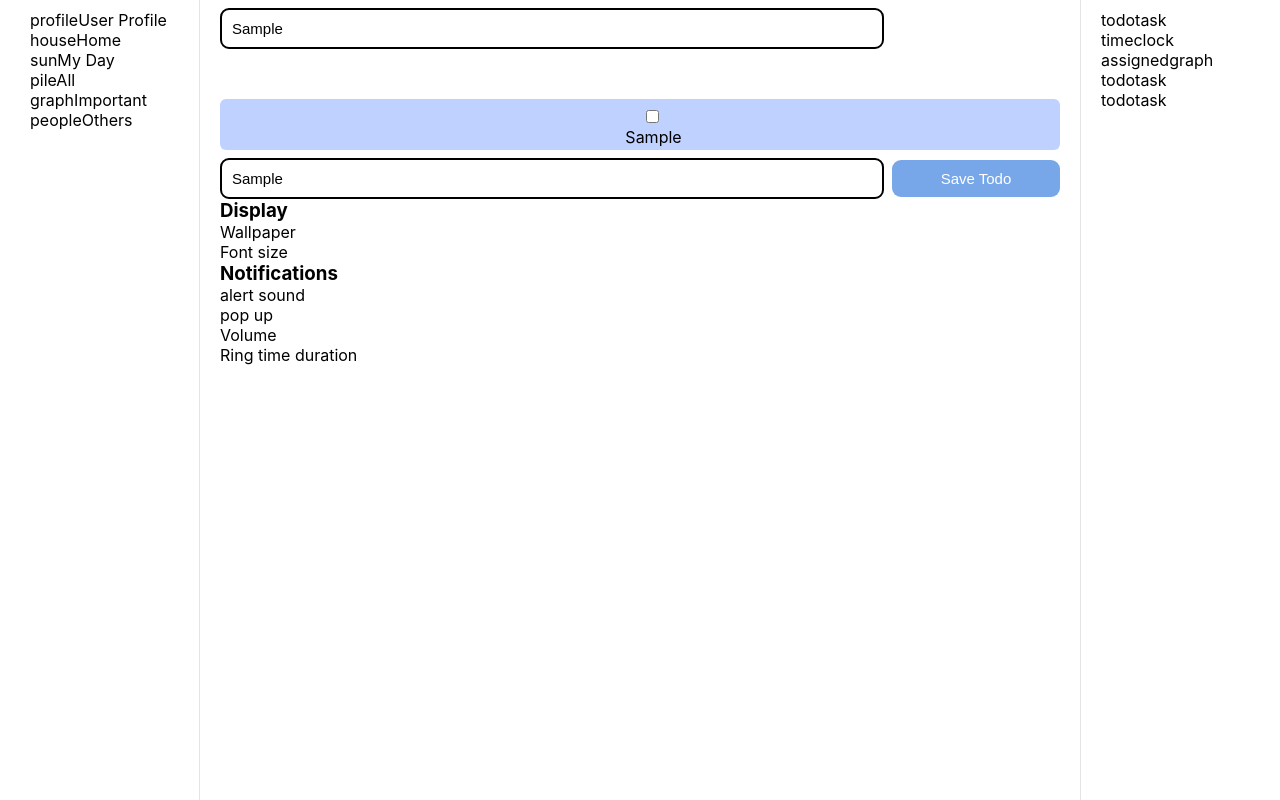
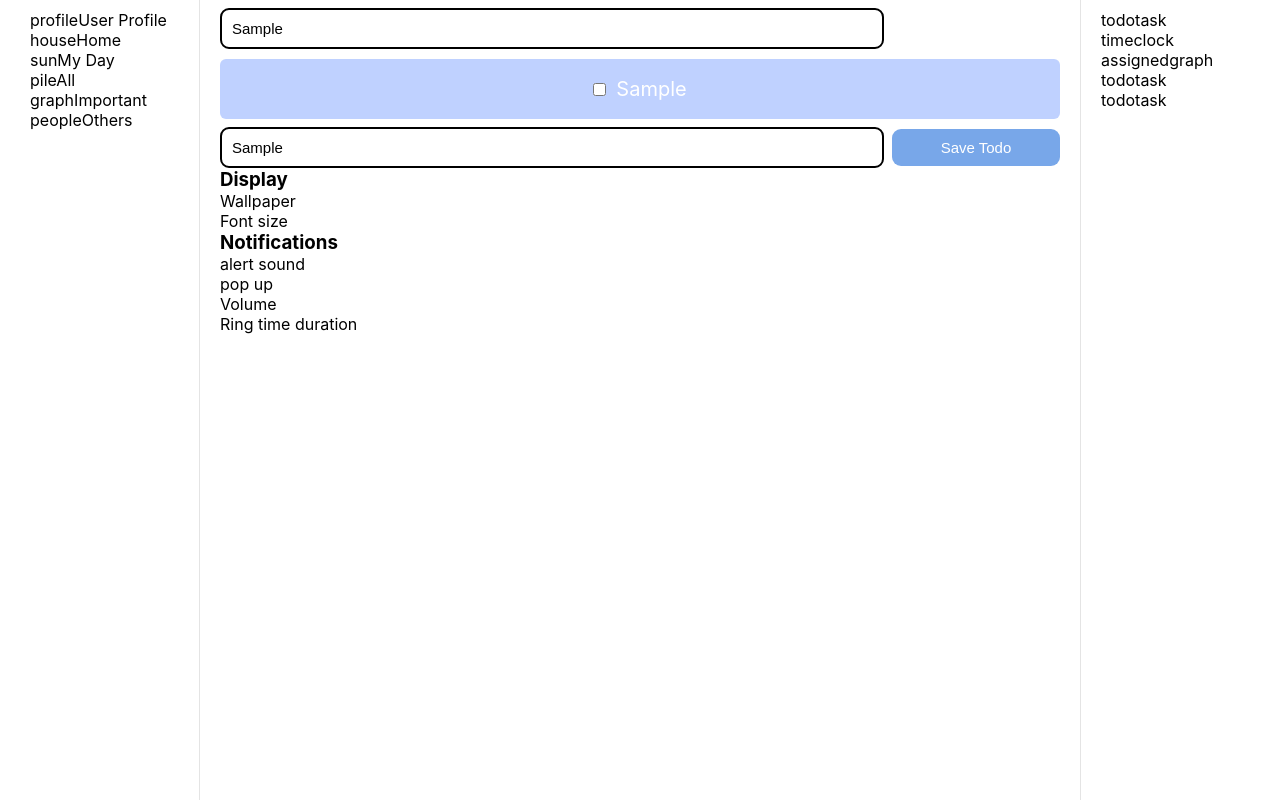
Before and after one commit to DE101/My-Todo, a React (Create React App) app: page / in a window 1280 px wide. Both pictures are taken after typing "Sample", "Sample" into the empty fields and a click on the button "Save Todo". Built offline with nearby package versions, Linux system fonts and the light colour scheme.

Commit message:
added content

```diff
--- a/src/App.css
+++ b/src/App.css
@@ -17,7 +17,7 @@ body {
   background-color: #ffffff;
 }
 
-input {
+.inputText {
   border: 2px solid black;
   border-radius: 9px;
   padding: 10px;
@@ -45,23 +45,40 @@ li {
 }
 
 .saveContainer {
-  margin-top: 50px;
+  margin-top: 10px;
   padding: 3px;
   background-color: #bfd1ff;
   border-radius: 6px;
   justify-items: center;
 }
 
+ul {
+  list-style: none;
+  padding: 10px;
+}
+ul > li {
+  padding: 5px;
+  border-bottom: 1px solid #333;
+  color: white;
+  font-size: 20px;
+}
+ul > li:last-child {
+  border-bottom: 0;
+}
+
+.checkBox {
+  margin-right: 10px;
+}
 .done {
   color: green;
   text-decoration: line-through;
 }
 
-input:hover {
+.inputText:hover {
   border: 2px solid #3d3d3d;
   background-color: white;
 }
-input:active {
+.inputText:active {
   border: 2px solid rgb(113, 113, 113);
   background-color: white;
 }
--- a/src/Todo.js
+++ b/src/Todo.js
@@ -7,6 +7,7 @@ function Todo ({ item, iterationKey, toggle}) {
                 <input
                 key={iterationKey}
                  type="checkbox"
+                 className="checkBox"
                  onChange={() => {
                     toggle(iterationKey);
                 }} />
```
